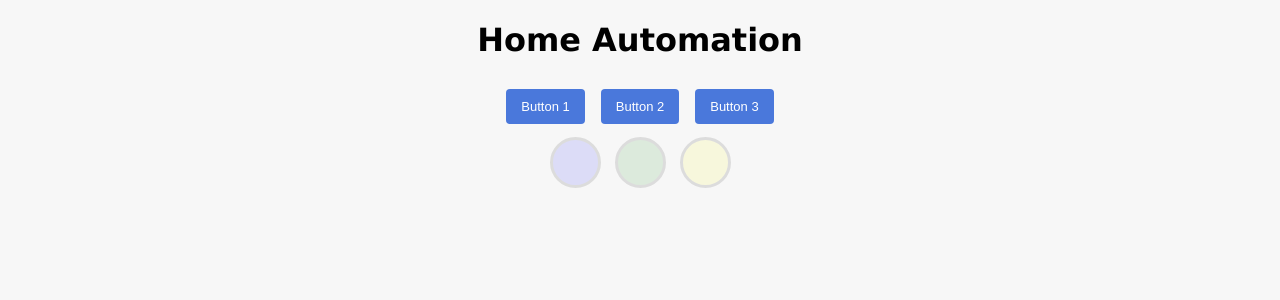
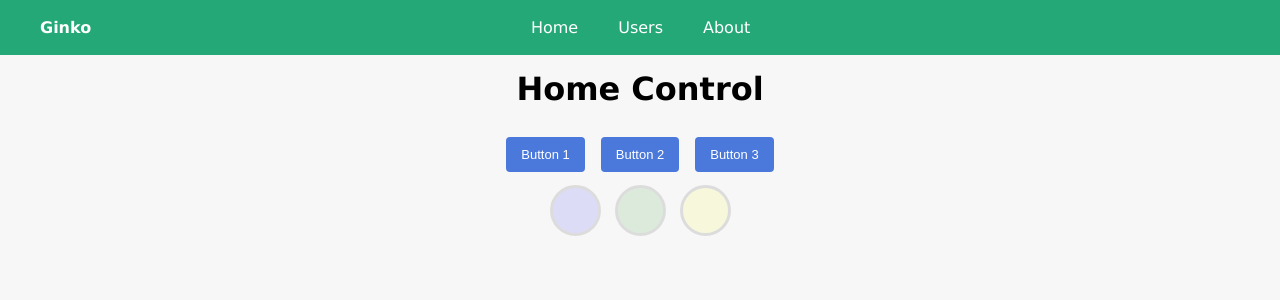
Before and after one commit to GincoAutomation/ui, a React (Create React App) app: page / in a window 1280 px wide. Shown: the top 300 px of the page. Built offline with nearby package versions, Linux system fonts and the light colour scheme; no server answers.

Commit message:
add basic menu bar and router

```diff
--- a/package.json
+++ b/package.json
@@ -7,7 +7,8 @@
     "lodash": "^4.17.11",
     "react": "^16.6.3",
     "react-dom": "^16.6.3",
-    "react-scripts": "2.1.1"
+    "react-router-dom": "^4.3.1",
+    "react-scripts": "^2.1.3"
   },
   "scripts": {
     "start": "react-scripts start",
--- a/src/components/App/App.css
+++ b/src/components/App/App.css
@@ -4,11 +4,7 @@ html {
 }
 
 body {
-  margin: 20px auto;
+  margin: 70px auto;
   padding: 0 20px 20px 20px;
   width: 700px;
 }
-
-.App {
-  text-align: center;
-}
--- a/src/components/App/App.js
+++ b/src/components/App/App.js
@@ -1,103 +1,19 @@
 import React, { Component } from 'react';
-import { clone, setWith } from 'lodash';
+import { BrowserRouter } from "react-router-dom";
 
 import './App.css';
-import Switch from '../Switch/Switch'
-import Light from '../Light/Light';
 
+import Menu from '../Menu/Menu';
+import Router from '../Router/Router';
 class App extends Component {
-  constructor(props){
-    super(props);
-    this.state = {
-      buttons: {
-        Button1: 0,
-        Button2: 0,
-        Button3: 0
-      },
-      lights: {
-        Blue: 0,
-        Green: 0,
-        Yellow: 0
-      }
-    }
-  }
-  componentDidMount() {
-    // Option 1) start a polling request to get the state
-    // this.pollingTimer = setInterval(() => this.fetchState(), 1000);
-
-    // Option 2) open a websocket and receive incremental state updates
-    this.fetchState();  // fetch the initial state
-    //TODO handle ws lifecycle management
-    this.ws = new WebSocket(`${window.location.protocol === 'https:' ? 'wss' : 'ws'}://${window.location.host}/websocket`);
-    this.ws.onopen = () => {
-        console.log('websocket connected')
-    }
-    this.ws.onmessage = (message) => {
-      let event;
-      try {
-        event = JSON.parse(message.data);
-        console.log("ws received", event);
-      } catch {
-        console.log("ws received message is not a json: ", message.data)
-      }
-      if (event && event.type === 'stateChange'){
-        this.setState((state) => setWith(state, `${event.path}.${event.id}`, event.value, clone))
-      }
-    }
-  }
-
-  componentWillUnmount() {
-    clearInterval(this.pollingTimer)
-  }
-
-  fetchState(){
-    fetch(`/API/state`)
-      .then(res => res.json())
-      .then(result => this.setState(result))
-      .catch(error => console.error('Error:', error));
-  }
-
-  handleButtonClick(id){
-    var event = {
-      type: 'buttonClicked',
-      id
-    };
-
-    // Option 1) Post an event to the API
-    // this.postEvent(event);
-
-    // Option 2) Post an event to the websocket
-    console.log("ws send", event);
-    this.ws.send(JSON.stringify(event));
-  }
-
-  postEvent(event){
-    fetch(`/API/event`, {
-      method: 'POST', // or 'PUT'
-      body: JSON.stringify(event), // data can be `string` or {object}!
-      headers:{
-        'Content-Type': 'application/json'
-      }
-    })
-      .then(res => res.json())
-      .then(result => this.setState(result))
-      .catch(error => console.error('Error:', error));
-
-  }
-
-
   render() {
     return (
-      <div className="App">
-        <h1>Home Automation</h1>
-        <Switch label={"Button 1"} onClick={() => this.handleButtonClick("Button1")}/>
-        <Switch label={"Button 2"} onClick={() => this.handleButtonClick("Button2")}/>
-        <Switch label={"Button 3"} onClick={() => this.handleButtonClick("Button3")}/>
-        <br/>
-        <Light color="blue" isOn={!!this.state.lights.Blue}/>
-        <Light color="green" isOn={!!this.state.lights.Green}/>
-        <Light color="yellow" isOn={!!this.state.lights.Yellow}/>
-      </div>
+      <BrowserRouter>
+        <div>
+          <Menu />
+          <Router />
+        </div>
+      </BrowserRouter>
     );
   }
 }
--- /dev/null
+++ b/src/components/Menu/Menu.css
@@ -0,0 +1,55 @@
+header {
+  position: fixed;
+  top: 0;
+  left: 0;
+  width: 100%;
+  height: 55px;
+  background: #25a877;
+}
+
+.logo {
+  display: block;
+  color: white;
+  text-align: center;
+  font-weight: bold;
+  padding: 0px 40px;
+  height: 100%;
+  line-height: 55px;
+  float: left;
+}
+
+.navbar{
+  display: flex;
+  height: 100%;
+  margin: 0 130px 0 0;
+}
+
+ul {
+  display: inline-block;
+  list-style-type: none;
+  margin: auto;
+  padding: 0;
+  overflow: hidden;
+}
+
+li {
+  float: left;
+}
+
+li a {
+  display: block;
+  color: white;
+  text-align: center;
+  padding: 0px 20px;
+  line-height: 55px;
+  text-decoration: none;
+}
+
+li a:hover:not(.active) {
+  color: #575d90;
+}
+
+.active {
+  background-color: #e6f14a;
+  color: #575d90;
+}
--- /dev/null
+++ b/src/components/Menu/Menu.js
@@ -0,0 +1,24 @@
+import React, { Component } from 'react';
+import { Link } from "react-router-dom";
+
+import './Menu.css';
+
+class Menubar extends Component {
+  render() {
+    return (
+      <header>
+        <div className="logo">Ginko</div>
+        <div className="navbar">
+          <ul>
+            <li><Link to="/">Home</Link></li>
+            <li><Link to="/users">Users</Link></li>
+            <li><Link to="/about">About</Link></li>
+          </ul>
+        </div>
+      </header>
+
+    );
+  }
+}
+
+export default Menubar;
--- /dev/null
+++ b/src/components/Router/Router.js
@@ -0,0 +1,20 @@
+import React, { Component } from 'react';
+import { Route, Switch } from "react-router-dom";
+
+import Home from '../../pages/Home/Home';
+import Users from '../../pages/Users/Users';
+import About from '../../pages/About/About';
+
+class Router extends Component {
+  render() {
+    return (
+      <Switch>
+        <Route path="/" exact component={Home} />
+        <Route path="/users/" component={Users} />
+        <Route path="/about/" component={About} />
+      </Switch>
+    );
+  }
+}
+
+export default Router;
--- /dev/null
+++ b/src/pages/About/About.js
@@ -0,0 +1,11 @@
+import React, { Component } from 'react';
+
+class About extends Component {
+  render() {
+    return (
+      <p>About</p>
+    );
+  }
+}
+
+export default About;
--- /dev/null
+++ b/src/pages/Home/Home.js
@@ -0,0 +1,104 @@
+import React, { Component } from 'react';
+import { clone, setWith } from 'lodash';
+
+import Switch from '../../components/Switch/Switch'
+import Light from '../../components/Light/Light';
+
+class Home extends Component {
+  constructor(props){
+    super(props);
+    this.state = {
+      buttons: {
+        Button1: 0,
+        Button2: 0,
+        Button3: 0
+      },
+      lights: {
+        Blue: 0,
+        Green: 0,
+        Yellow: 0
+      }
+    }
+  }
+  componentDidMount() {
+    // Option 1) start a polling request to get the state
+    // this.pollingTimer = setInterval(() => this.fetchState(), 1000);
+
+    // Option 2) open a websocket and receive incremental state updates
+    this.fetchState();  // fetch the initial state
+    //TODO handle ws lifecycle management
+    this.ws = new WebSocket(`${window.location.protocol === 'https:' ? 'wss' : 'ws'}://${window.location.host}/websocket`);
+    this.ws.onopen = () => console.log('websocket connected');
+    this.ws.onclose = () => console.log('websocket closed');
+    this.ws.onmessage = (message) => {
+      let event;
+      try {
+        event = JSON.parse(message.data);
+        console.log("ws received", event);
+      } catch {
+        console.log("ws received message is not a json: ", message.data)
+      }
+      if (event && event.type === 'stateChange'){
+        this.setState((state) => setWith(state, `${event.path}.${event.id}`, event.value, clone))
+      }
+    }
+  }
+
+  componentWillUnmount() {
+    clearInterval(this.pollingTimer)
+    this.ws.close();
+  }
+
+  fetchState(){
+    fetch(`/API/state`)
+      .then(res => res.json())
+      .then(result => this.setState(result))
+      .catch(error => console.error('Error:', error));
+  }
+
+  handleButtonClick(id){
+    var event = {
+      type: 'buttonClicked',
+      id
+    };
+
+    // Option 1) Post an event to the API
+    // this.postEvent(event);
+
+    // Option 2) Post an event to the websocket
+    console.log("ws send", event);
+    this.ws.send(JSON.stringify(event));
+  }
+
+  postEvent(event){
+    fetch(`/API/event`, {
+      method: 'POST', // or 'PUT'
+      body: JSON.stringify(event), // data can be `string` or {object}!
+      headers:{
+        'Content-Type': 'application/json'
+      }
+    })
+      .then(res => res.json())
+      .then(result => this.setState(result))
+      .catch(error => console.error('Error:', error));
+
+  }
+
+
+  render() {
+    return (
+      <div style={{textAlign: 'center'}}>
+        <h1>Home Control</h1>
+        <Switch label={"Button 1"} onClick={() => this.handleButtonClick("Button1")}/>
+        <Switch label={"Button 2"} onClick={() => this.handleButtonClick("Button2")}/>
+        <Switch label={"Button 3"} onClick={() => this.handleButtonClick("Button3")}/>
+        <br/>
+        <Light color="blue" isOn={!!this.state.lights.Blue}/>
+        <Light color="green" isOn={!!this.state.lights.Green}/>
+        <Light color="yellow" isOn={!!this.state.lights.Yellow}/>
+      </div>
+    );
+  }
+}
+
+export default Home;
--- /dev/null
+++ b/src/pages/Users/Users.js
@@ -0,0 +1,11 @@
+import React, { Component } from 'react';
+
+class Users extends Component {
+  render() {
+    return (
+      <p>Users</p>
+    );
+  }
+}
+
+export default Users;
```
Also changed, not shown: 1 other file (tests, documents, lock files or other folders).
